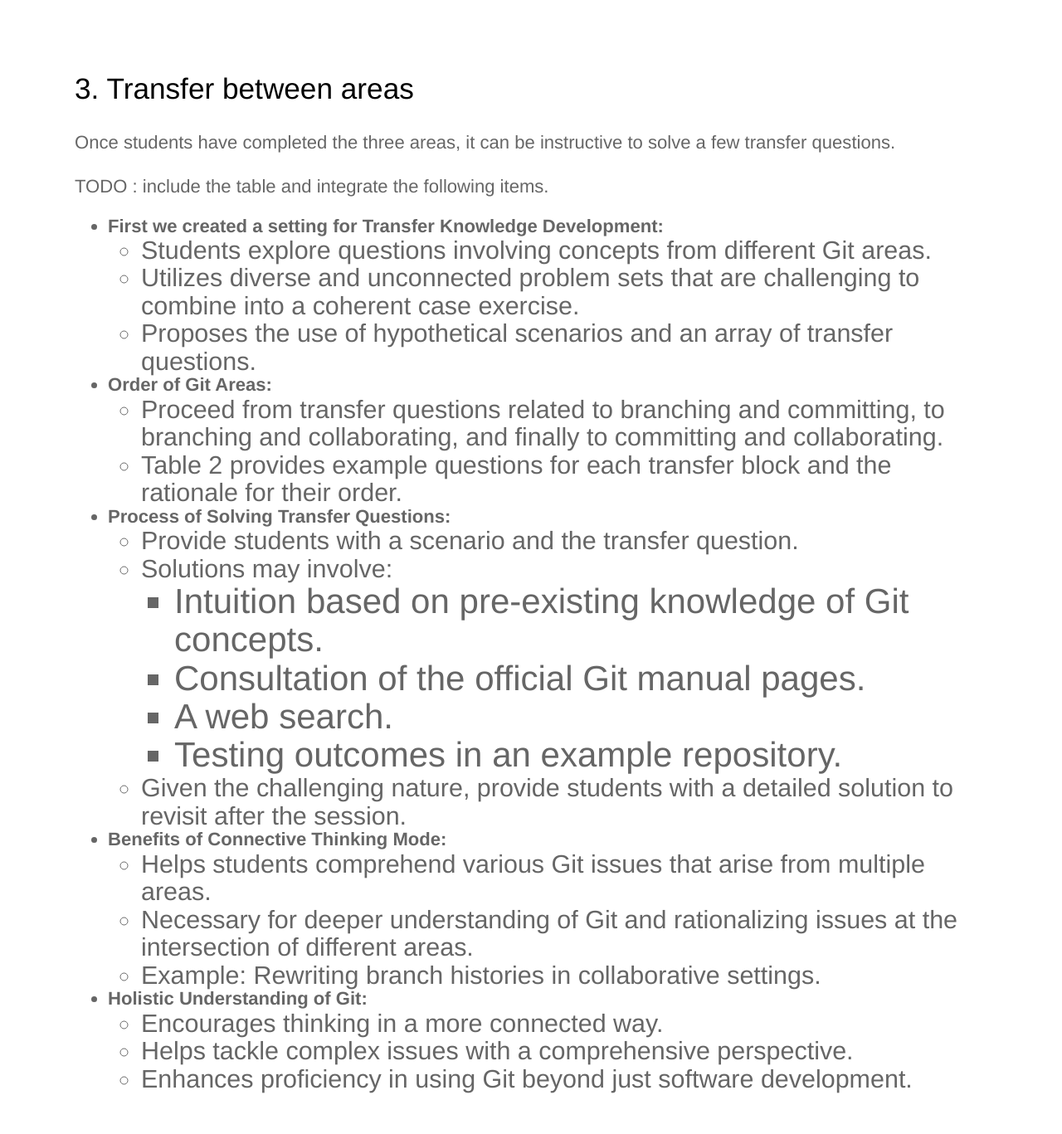
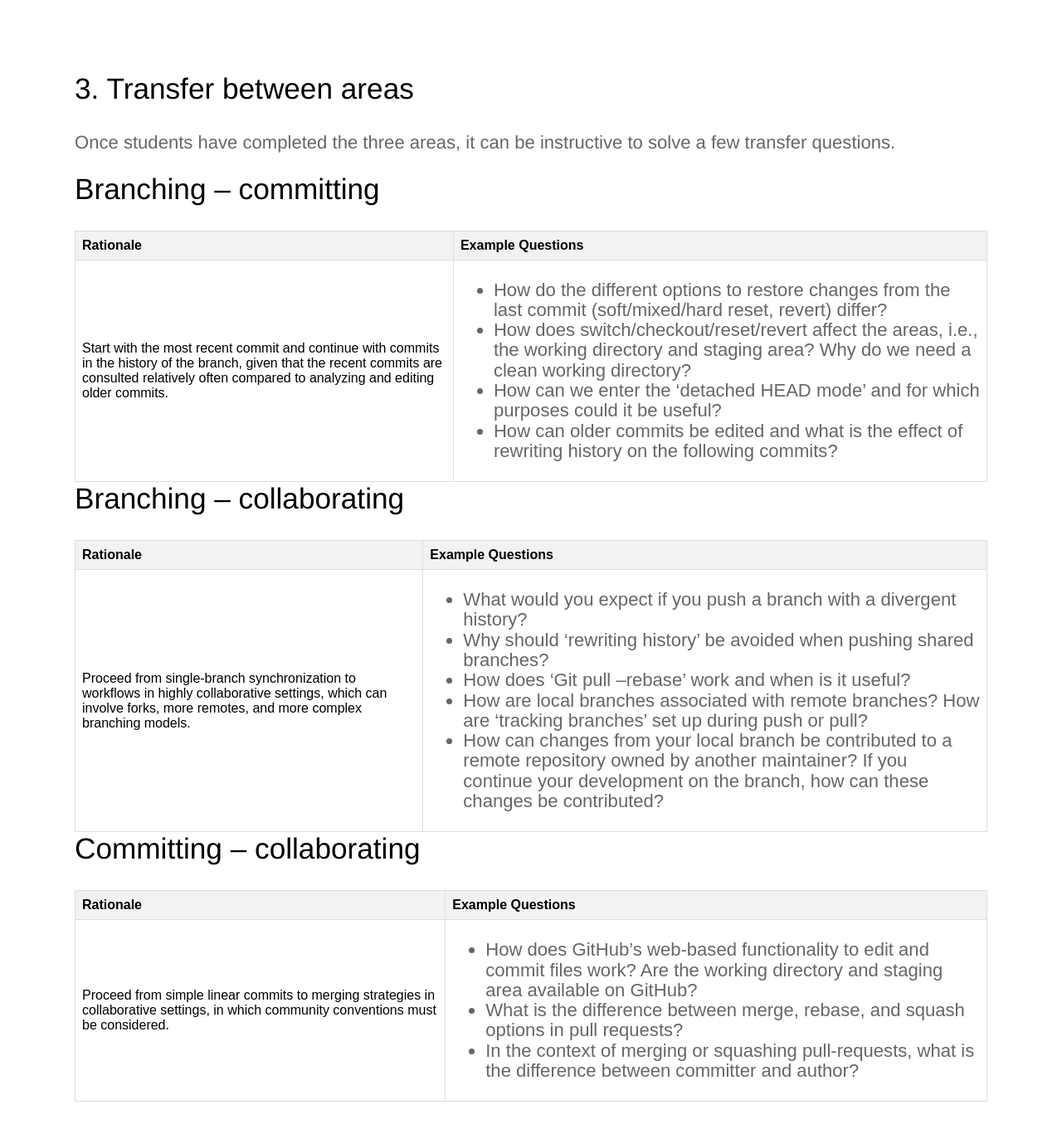
Before and after one commit to digital-work-lab/rethink-git-teaching, a Jekyll site: the page built from notes_transfer.html, in a window 1280 px wide and 1400 px high, scrolled down 435 px. Shown: the top 1367 px of the window at 83% size. Built offline with Jekyll 4.4.1, drawn with Linux system fonts in a browser that asks for light colours.

Commit message:
update page

```diff
--- a/notes_transfer.html
+++ b/notes_transfer.html
@@ -11,61 +11,7 @@
 </section>
 
 <div class="content">
-
 	<section>
-		<div class="container flex">
-			<div class="text editable">
-				<h2>3. Transfer between areas</h2>
-				<p>Once students have completed the three areas, it can be instructive to solve a few transfer questions.</p>
-
-				<p>TODO : include the table and integrate the following items.</p>
-
-
-				<ul>
-				        <li><strong>First we created a setting for Transfer Knowledge Development:</strong>
-				            <ul>
-				                <li>Students explore questions involving concepts from different Git areas.</li>
-				                <li>Utilizes diverse and unconnected problem sets that are challenging to combine into a coherent case exercise.</li>
-				                <li>Proposes the use of hypothetical scenarios and an array of transfer questions.</li>
-				            </ul>
-				        </li>
-				        <li><strong>Order of Git Areas:</strong>
-				            <ul>
-				                <li>Proceed from transfer questions related to branching and committing, to branching and collaborating, and finally to committing and collaborating.</li>
-				                <li>Table 2 provides example questions for each transfer block and the rationale for their order.</li>
-				            </ul>
-				        </li>
-				        <li><strong>Process of Solving Transfer Questions:</strong>
-				            <ul>
-				                <li>Provide students with a scenario and the transfer question.</li>
-				                <li>Solutions may involve:
-				                    <ul>
-				                        <li>Intuition based on pre-existing knowledge of Git concepts.</li>
-				                        <li>Consultation of the official Git manual pages.</li>
-				                        <li>A web search.</li>
-				                        <li>Testing outcomes in an example repository.</li>
-				                    </ul>
-				                </li>
-				                <li>Given the challenging nature, provide students with a detailed solution to revisit after the session.</li>
-				            </ul>
-				        </li>
-				        <li><strong>Benefits of Connective Thinking Mode:</strong>
-				            <ul>
-				                <li>Helps students comprehend various Git issues that arise from multiple areas.</li>
-				                <li>Necessary for deeper understanding of Git and rationalizing issues at the intersection of different areas.</li>
-				                <li>Example: Rewriting branch histories in collaborative settings.</li>
-				            </ul>
-				        </li>
-				        <li><strong>Holistic Understanding of Git:</strong>
-				            <ul>
-				                <li>Encourages thinking in a more connected way.</li>
-				                <li>Helps tackle complex issues with a comprehensive perspective.</li>
-				                <li>Enhances proficiency in using Git beyond just software development.</li>
-				            </ul>
-				        </li>
-				    </ul>
-			</div>
-		</div>
 
 	<style>
 		table {
@@ -153,4 +102,6 @@
 		</div>
 	</div>
 
+	</section>
+
 </div>
```
Also changed, not shown: other parts of notes_transfer.html (+4 -1 lines). Lines whose indentation alone changed are shown as unchanged.
